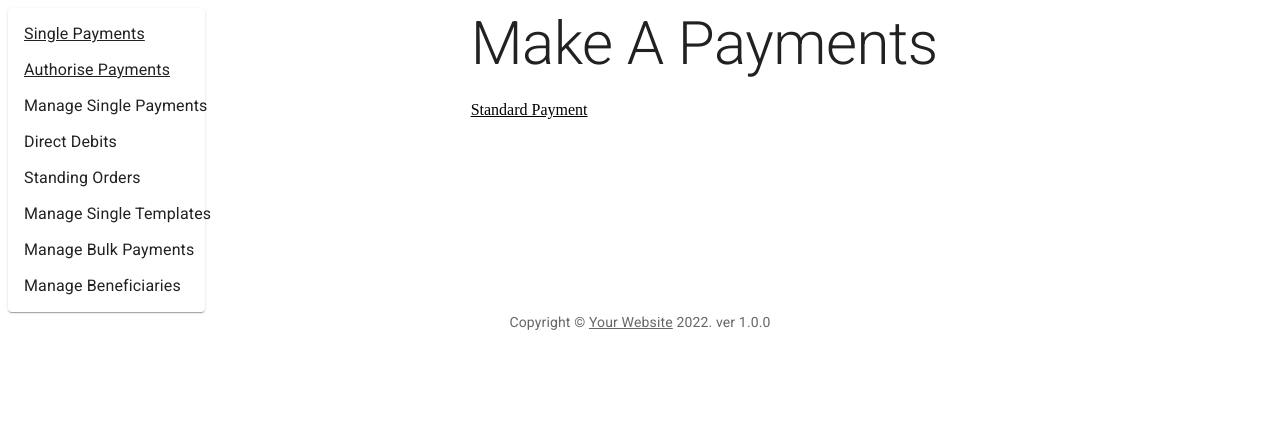
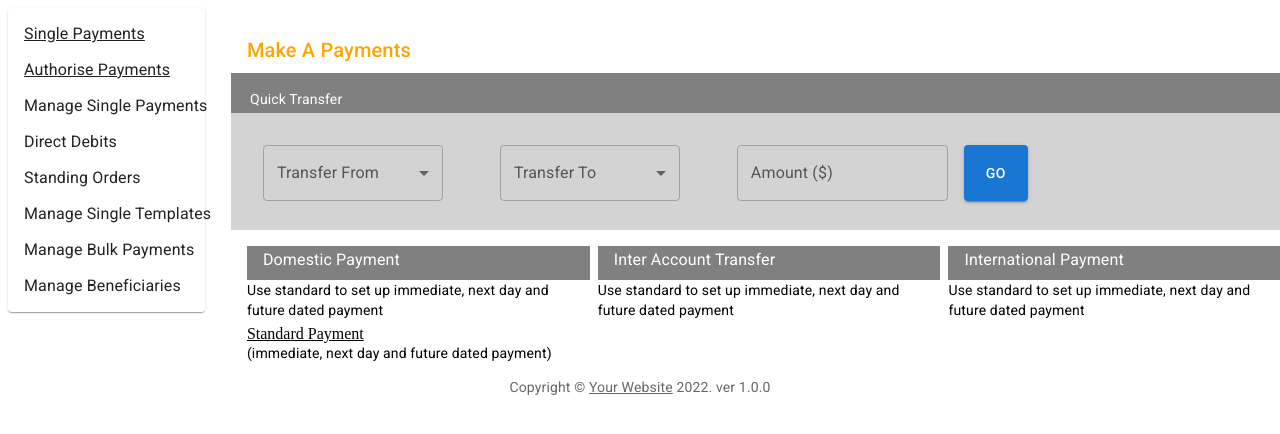
Before and after one commit to praveen-codecamp/mfe-toyota, a React app in the folder payment/: page / in a window 1280 px wide. Shown: the top 434 px of the page. Built offline with nearby package versions, Linux system fonts and the light colour scheme.

Commit message:
payment content

```diff
--- a/payment/src/components/Landing.js
+++ b/payment/src/components/Landing.js
@@ -1,36 +1,210 @@
-import React from 'react';
-import { Link } from 'react-router-dom';
-import Grid from '@mui/material/Grid';
-import Typography from '@mui/material/Typography';
-import Container from '@mui/material/Container';
-import MaterialLink from '@mui/material/Link';
-import Menu from './Menu';
+import React from "react";
+import { Link } from "react-router-dom";
+import Grid from "@mui/material/Grid";
+import Typography from "@mui/material/Typography";
+import Container from "@mui/material/Container";
+import MaterialLink from "@mui/material/Link";
+import Box from "@mui/material/Box";
+import InputLabel from "@mui/material/InputLabel";
+import MenuItem from "@mui/material/MenuItem";
+import FormControl from "@mui/material/FormControl";
+import Select from "@mui/material/Select";
+import Stack from "@mui/material/Stack";
+import Button from "@mui/material/Button";
+import TextField from "@mui/material/TextField";
+import Menu from "./Menu";
 
-export default function Album() {
+export default function Payment() {
+  const [fromAc, setFromAc] = React.useState("");
+  const [toAc, setToAc] = React.useState("");
+
+  const handleChange = (event) => {
+    setFromAc(event.target.value);
+  };
+  const handleToAccChange = (event) => {
+    setToAc(event.target.value);
+  };
 
   return (
-    <React.Fragment>
     <Grid container spacing={2}>
       <Grid item xs={2}>
         <Menu />
       </Grid>
       <Grid item xs={10}>
-            <Container maxWidth="sm">
+        <Grid
+          container
+          direction="column"
+          spacing={2}
+          style={{
+            margin: ".4rem",
+            padding: ".2rem",
+          }}
+        >
+          <Grid item>
+            <Typography style={{ color: "orange" }} variant="h6" gutterBottom>
+              Make A Payments
+            </Typography>
+          </Grid>
+
+          <Grid item style={{ background: "grey" }}>
             <Typography
-                component="h1"
-                variant="h2"
-                align="left"
-                color="textPrimary"
+              variant="body2"
+              style={{ color: "white", marginLeft: ".2rem" }}
               gutterBottom
             >
-                Make A Payments
+              Quick Transfer
             </Typography>
-              <MaterialLink component={Link} to="/payment/standard" color="inherit">
+          </Grid>
+
+          <Grid item style={{ background: "#d4d3d3" }}>
+            <Grid
+              container
+              spacing={2}
+              direction="column"
+              style={{ padding: ".2rem" }}
+            >
+              <Grid item xs={4} style={{ marginBottom: ".8rem" }}>
+                <Grid container>
+                  <Grid item xs={2} style={{ padding: ".8rem" }}>
+                    <Box sx={{ minWidth: 180 }}>
+                      <FormControl fullWidth>
+                        <InputLabel id="fromAc-select-label">
+                          Transfer From
+                        </InputLabel>
+                        <Select
+                          labelId="fromAc-select-label"
+                          id="fromAc-select"
+                          value={fromAc}
+                          label="Transfer From"
+                          onChange={handleChange}
+                        >
+                          <MenuItem value={1}>Transfer From..</MenuItem>
+                          <MenuItem value={"2"}>0123456789</MenuItem>
+                          <MenuItem value={"3"}>0987654321</MenuItem>
+                        </Select>
+                      </FormControl>
+                    </Box>
+                  </Grid>
+                  <Grid
+                    item
+                    xs={2}
+                    style={{ marginLeft: "4rem", padding: ".8rem" }}
+                  >
+                    <Box sx={{ minWidth: 180 }}>
+                      <FormControl fullWidth>
+                        <InputLabel id="toAc-select-label">
+                          Transfer To
+                        </InputLabel>
+                        <Select
+                          labelId="toAc-select-label"
+                          id="toAc-select"
+                          value={fromAc}
+                          label="Transfer To"
+                          onChange={handleToAccChange}
+                        >
+                          <MenuItem value={1}>Transfer To..</MenuItem>
+                          <MenuItem value={"2"}>Jon</MenuItem>
+                          <MenuItem value={"3"}>Max</MenuItem>
+                        </Select>
+                      </FormControl>
+                    </Box>
+                  </Grid>
+                  <Grid
+                    item
+                    xs={6}
+                    style={{ marginLeft: "4rem", padding: ".8rem" }}
+                  >
+                    <Stack spacing={2} direction="row">
+                      <TextField
+                        id="outlined-basic"
+                        label="Amount ($)"
+                        variant="outlined"
+                      />
+                      <Button variant="contained">Go</Button>
+                    </Stack>
+                  </Grid>
+                </Grid>
+              </Grid>
+            </Grid>
+          </Grid>
+
+          <Grid item>
+            <Grid container spacing={1}>
+              <Grid item xs={4}>
+                <Grid container direction="column">
+                  <Grid item style={{ background: "grey" }}>
+                    <Typography
+                      variant="subtitle1"
+                      style={{ color: "white", marginLeft: "1rem" }}
+                      gutterBottom
+                    >
+                      Domestic Payment
+                    </Typography>
+                  </Grid>
+                  <Grid item>
+                    <Typography variant="body2" gutterBottom>
+                      Use standard to set up immediate, next day and future
+                      dated payment
+                    </Typography>
+                  </Grid>
+                  <Grid item>
+                    <MaterialLink
+                      component={Link}
+                      to="/payment/standard"
+                      color="inherit"
+                    >
                       Standard Payment
                     </MaterialLink>
-            </Container>
+                    <Typography variant="body2" gutterBottom>
+                      (immediate, next day and future dated payment)
+                    </Typography>
                   </Grid>
                 </Grid>
-    </React.Fragment>
+              </Grid>
+
+              <Grid item xs={4}>
+                <Grid container direction="column">
+                  <Grid item style={{ background: "grey" }}>
+                    <Typography
+                      variant="subtitle1"
+                      style={{ color: "white", marginLeft: "1rem" }}
+                      gutterBottom
+                    >
+                      Inter Account Transfer
+                    </Typography>
+                  </Grid>
+                  <Grid item>
+                    <Typography variant="body2" gutterBottom>
+                      Use standard to set up immediate, next day and future
+                      dated payment
+                    </Typography>
+                  </Grid>
+                </Grid>
+              </Grid>
+
+              <Grid item xs={4}>
+                <Grid container direction="column">
+                  <Grid item style={{ background: "grey" }}>
+                    <Typography
+                      variant="subtitle1"
+                      style={{ color: "white", marginLeft: "1rem" }}
+                      gutterBottom
+                    >
+                      International Payment
+                    </Typography>
+                  </Grid>
+                  <Grid item>
+                    <Typography variant="body2" gutterBottom>
+                      Use standard to set up immediate, next day and future
+                      dated payment
+                    </Typography>
+                  </Grid>
+                </Grid>
+              </Grid>
+            </Grid>
+          </Grid>
+        </Grid>
+      </Grid>
+    </Grid>
   );
 }
```
Lines whose indentation alone changed are shown as unchanged.
